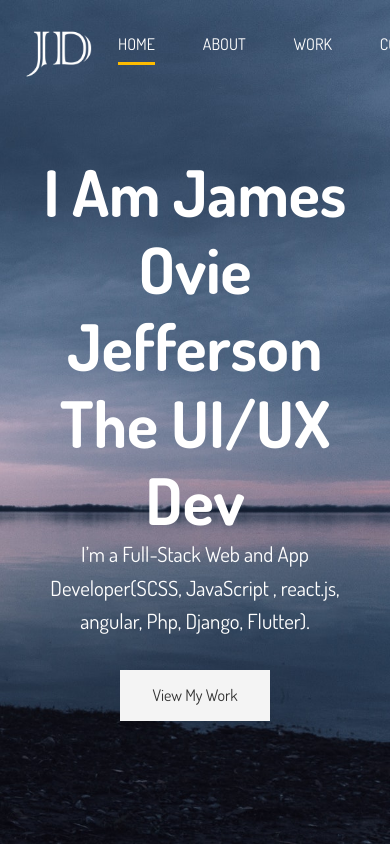
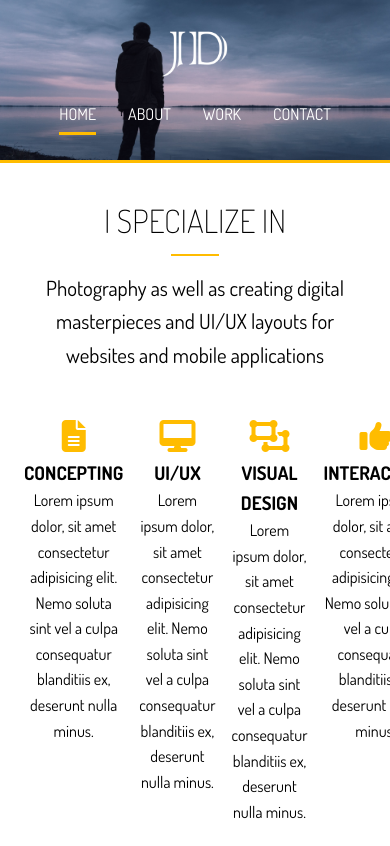
Before and after one commit to jamesoviejefferson/Portfolio-Website, a website: page dist/index.html in a window 390 px wide. Shown: the top 846 px of the page. Drawn offline with Linux system fonts and the light colour scheme.

Commit message:
mobile responsiveness started

```diff
--- /dev/null
+++ b/scss/_media.scss
@@ -0,0 +1,35 @@
+// Tablets & Smaller
+@media(max-width: 800px) {
+    #header-home {
+        height: 30rem;
+
+
+        .header-content {
+            padding-top: 5rem;
+        }
+    }
+}
+
+// Smartphones
+@media(max-width: 500px) {
+    #main-nav {
+        flex-direction: column;
+        align-items: center;
+
+
+        li {
+            padding: 1rem;
+        }
+    }
+
+    #header {
+        &-home {
+            height: 10rem;
+            border-bottom: 3px solid $main-color;
+
+            .header-content {
+                display: none;
+            }
+        }
+    }
+}
--- a/scss/main.scss
+++ b/scss/main.scss
@@ -408,3 +408,6 @@ img {
         }
     }
 }
+
+
+@import 'media'
```
Also changed, not shown: dist/css/main.css.
